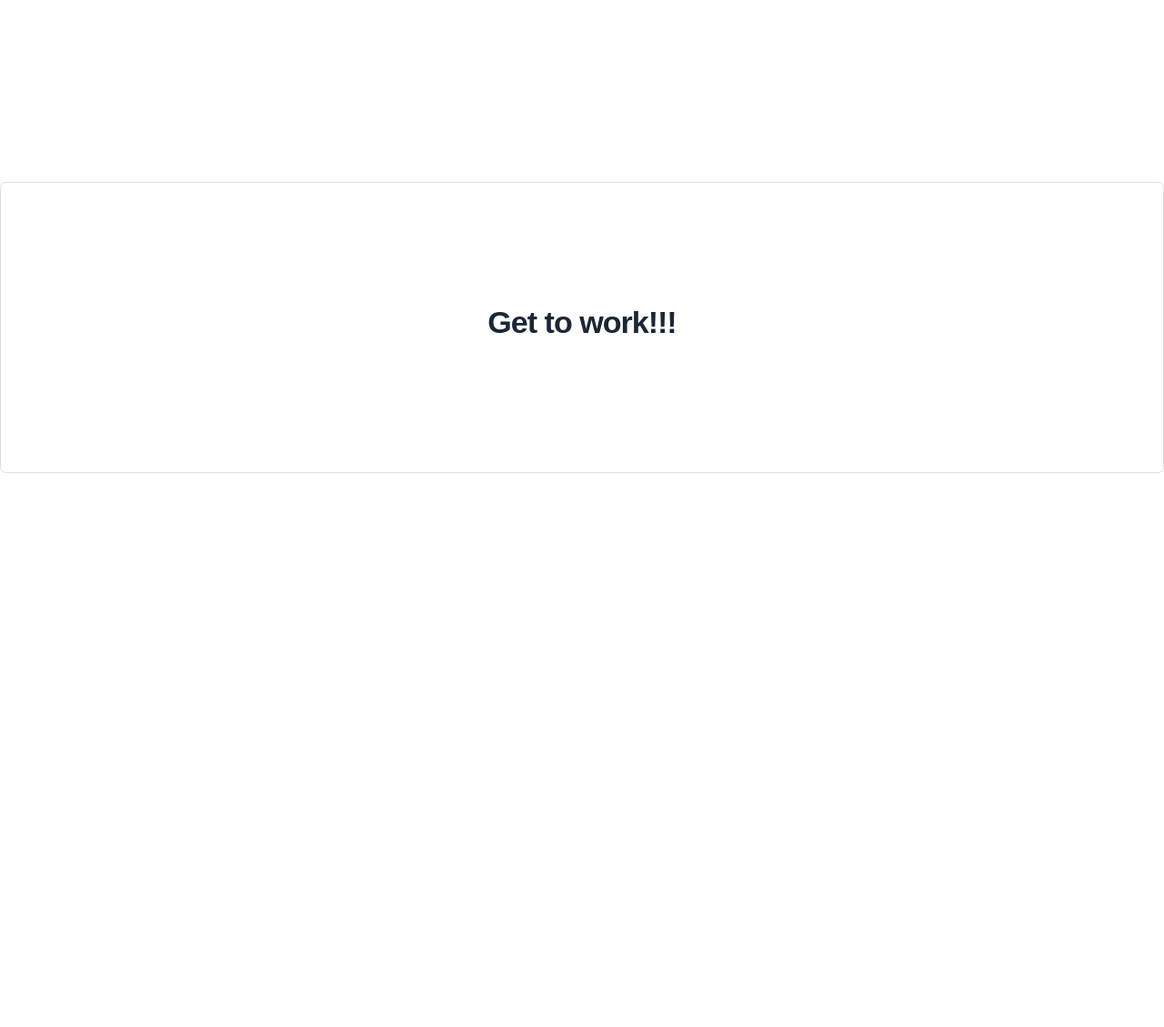
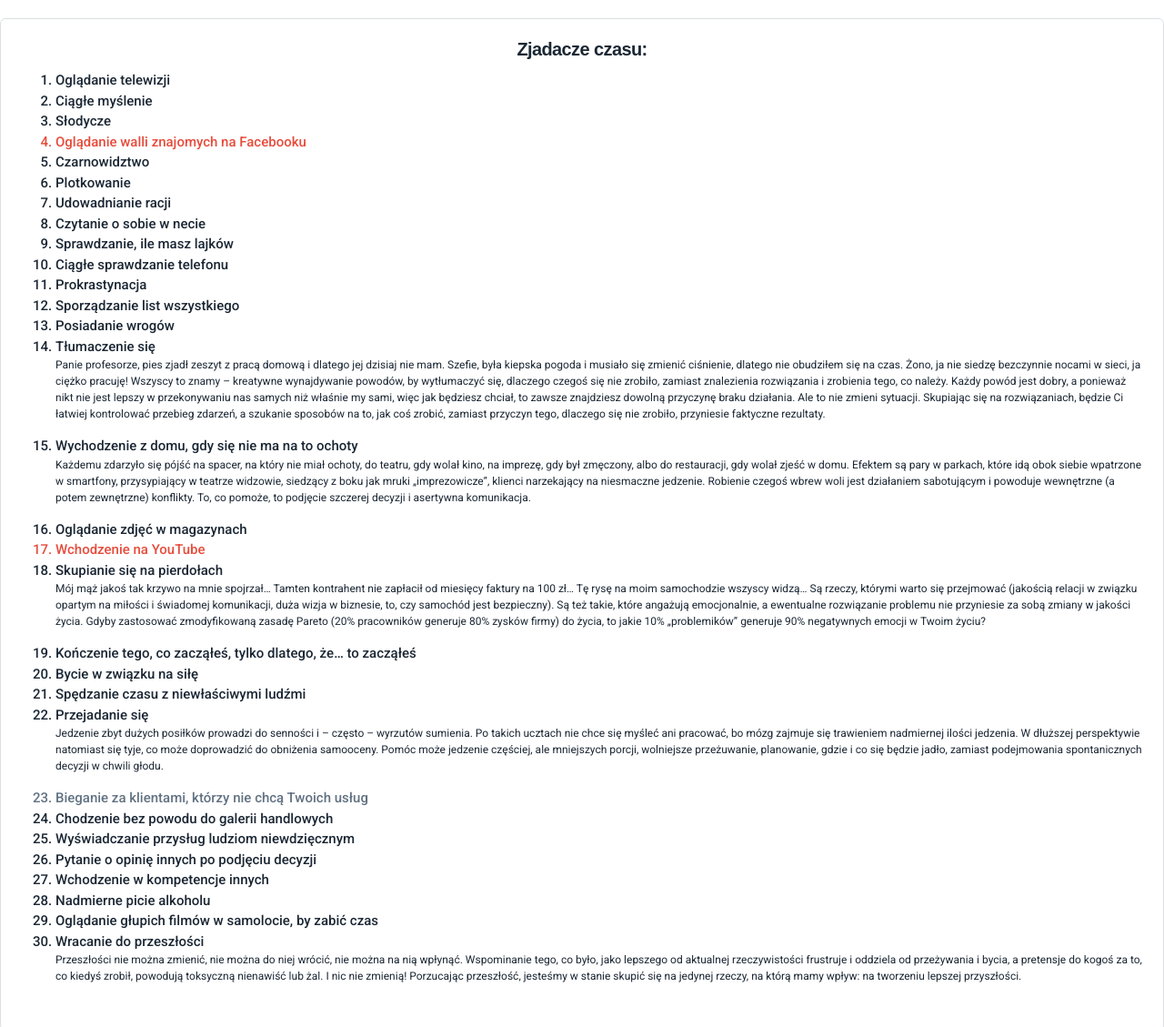
Before and after one commit to adambartosiewicz/adambartosiewicz.github.io, a plain HTML site: page index.html in a window 1280 px wide. Shown: the top 1129 px of the page at 91% size. Before the commit the page ends 800 px from the top, so only its background shows below. Drawn offline with Linux system fonts and the light colour scheme.

Commit message:
Update content

```diff
--- a/index.html
+++ b/index.html
@@ -1,5 +1,5 @@
 <!doctype html>
-<html class="no-js" lang="">
+<html class="no-js" lang="" style="font-size: 15px;">
 
 <head>
   <meta charset="utf-8">
@@ -10,12 +10,97 @@
   <link rel="stylesheet" href="web/css/site.css">
 
   <meta name="theme-color" content="#fafafa">
+  <meta name="robots" content="noindex"/>
 </head>
 
 <body>
-<div style="margin: 200px auto;">
+<div style="margin: 20px auto;">
   <div class="dp-feedback d-flex flex-column align-items-center justify-content-center p-2 mb-2">
-    <h1 class="m-0 pb-1">Get to work!!!</h1>
+    <h3>Zjadacze czasu:</h3>
+    <ol>
+      <li>Oglądanie telewizji</li>
+      <li>Ciągłe myślenie</li>
+      <li>Słodycze</li>
+      <li class="text-danger">Oglądanie walli znajomych na Facebooku</li>
+      <li>Czarnowidztwo</li>
+      <li>Plotkowanie</li>
+      <li>Udowadnianie racji</li>
+      <li>Czytanie o sobie w necie</li>
+      <li>Sprawdzanie, ile masz lajków</li>
+      <li>Ciągłe sprawdzanie telefonu</li>
+      <li>Prokrastynacja</li>
+      <li>Sporządzanie list wszystkiego</li>
+      <li>Posiadanie wrogów</li>
+      <li>Tłumaczenie się
+        <p class="small">Panie profesorze, pies zjadł zeszyt z pracą domową i dlatego jej dzisiaj nie mam. Szefie, była
+          kiepska pogoda i
+          musiało się zmienić ciśnienie, dlatego nie obudziłem się na czas. Żono, ja nie siedzę bezczynnie nocami w
+          sieci,
+          ja ciężko pracuję! Wszyscy to znamy – kreatywne wynajdywanie powodów, by wytłumaczyć się, dlaczego czegoś się
+          nie
+          zrobiło, zamiast znalezienia rozwiązania i zrobienia tego, co należy. Każdy powód jest dobry, a ponieważ nikt
+          nie
+          jest lepszy w przekonywaniu nas samych niż właśnie my sami, więc jak będziesz chciał, to zawsze znajdziesz
+          dowolną
+          przyczynę braku działania. Ale to nie zmieni sytuacji. Skupiając się na rozwiązaniach, będzie Ci łatwiej
+          kontrolować przebieg zdarzeń, a szukanie sposobów na to, jak coś zrobić, zamiast przyczyn tego, dlaczego się
+          nie
+          zrobiło, przyniesie faktyczne rezultaty.</p>
+      </li>
+      <li>Wychodzenie z domu, gdy się nie ma na to ochoty
+        <p class="small">
+          Każdemu zdarzyło się pójść na spacer, na który nie miał ochoty, do teatru, gdy wolał kino, na imprezę, gdy był
+          zmęczony, albo do restauracji, gdy wolał zjeść w domu. Efektem są pary w parkach, które idą obok siebie
+          wpatrzone
+          w smartfony, przysypiający w teatrze widzowie, siedzący z boku jak mruki „imprezowicze”, klienci narzekający
+          na
+          niesmaczne jedzenie. Robienie czegoś wbrew woli jest działaniem sabotującym i powoduje wewnętrzne (a potem
+          zewnętrzne) konflikty. To, co pomoże, to podjęcie szczerej decyzji i asertywna komunikacja.
+        </p>
+      </li>
+      <li>Oglądanie zdjęć w magazynach</li>
+      <li class="text-danger">Wchodzenie na YouTube</li>
+      <li>Skupianie się na pierdołach
+        <p class="small">
+          Mój mąż jakoś tak krzywo na mnie spojrzał… Tamten kontrahent nie zapłacił od miesięcy faktury na 100 zł… Tę
+          rysę na moim samochodzie wszyscy widzą… Są rzeczy, którymi warto się przejmować (jakością relacji w związku
+          opartym na miłości i świadomej komunikacji, duża wizja w biznesie, to, czy samochód jest bezpieczny). Są też
+          takie, które angażują emocjonalnie, a ewentualne rozwiązanie problemu nie przyniesie za sobą zmiany w jakości
+          życia. Gdyby zastosować zmodyfikowaną zasadę Pareto (20% pracowników generuje 80% zysków firmy) do życia, to
+          jakie
+          10% „problemików” generuje 90% negatywnych emocji w Twoim życiu?
+        </p>
+      </li>
+      <li>Kończenie tego, co zacząłeś, tylko dlatego, że… to zacząłeś</li>
+      <li>Bycie w związku na siłę</li>
+      <li>Spędzanie czasu z niewłaściwymi ludźmi</li>
+      <li>Przejadanie się
+        <p class="small">
+          Jedzenie zbyt dużych posiłków prowadzi do senności i – często – wyrzutów sumienia. Po takich ucztach nie chce
+          się myśleć ani pracować, bo mózg zajmuje się trawieniem nadmiernej ilości jedzenia. W dłuższej perspektywie
+          natomiast się tyje, co może doprowadzić do obniżenia samooceny. Pomóc może jedzenie częściej, ale mniejszych
+          porcji, wolniejsze przeżuwanie, planowanie, gdzie i co się będzie jadło, zamiast podejmowania spontanicznych
+          decyzji w chwili głodu.
+        </p>
+      </li>
+      <li class="text-muted">Bieganie za klientami, którzy nie chcą Twoich usług</li>
+      <li>Chodzenie bez powodu do galerii handlowych</li>
+      <li>Wyświadczanie przysług ludziom niewdzięcznym</li>
+      <li>Pytanie o opinię innych po podjęciu decyzji</li>
+      <li>Wchodzenie w kompetencje innych</li>
+      <li>Nadmierne picie alkoholu</li>
+      <li>Oglądanie głupich filmów w samolocie, by zabić czas</li>
+      <li>Wracanie do przeszłości
+        <p class="small">
+          Przeszłości nie można zmienić, nie można do niej wrócić, nie można na nią wpłynąć. Wspominanie tego, co było,
+          jako lepszego od aktualnej rzeczywistości frustruje i oddziela od przeżywania i bycia, a pretensje do kogoś za
+          to,
+          co kiedyś zrobił, powodują toksyczną nienawiść lub żal. I nic nie zmienią! Porzucając przeszłość, jesteśmy w
+          stanie skupić się na jedynej rzeczy, na którą mamy wpływ: na tworzeniu lepszej przyszłości.
+        </p>
+      </li>
+    </ol>
+
   </div>
 </div>
 
```
